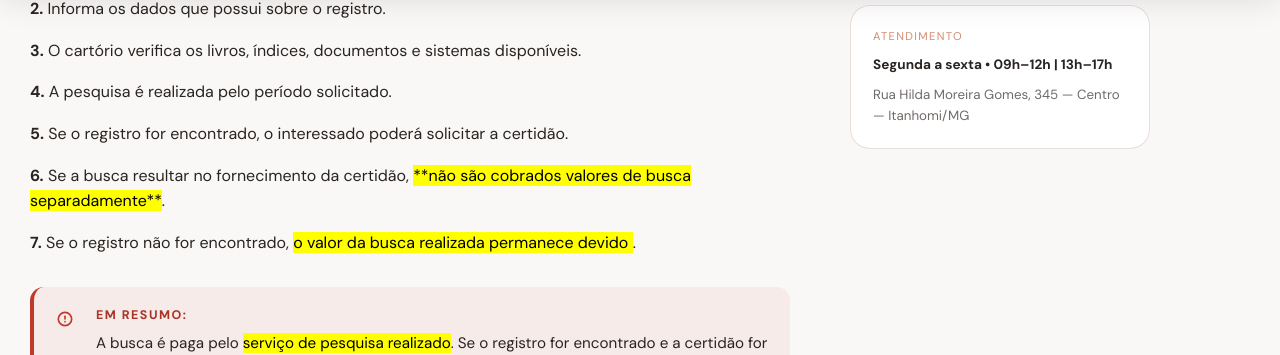
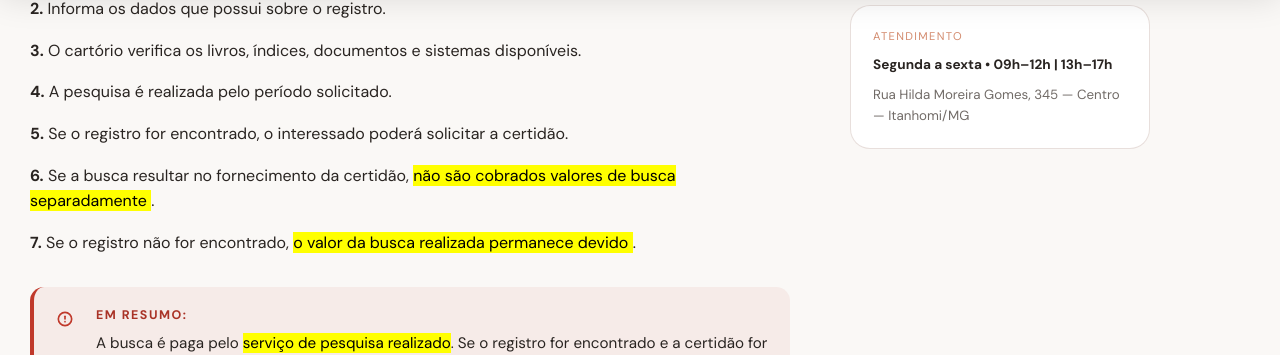
Before and after one commit to Crednom/cartorio-site, a Jekyll site: the page built from _servicos/civil/busca.md, in a window 1280 px wide and 900 px high, scrolled down 4764 px. Shown: the part 95-450 px from the top of the window. Built offline with Jekyll 4.4.1, drawn with Linux system fonts in a browser that asks for light colours.

```diff
--- a/_servicos/civil/busca.md
+++ b/_servicos/civil/busca.md
@@ -165,7 +165,7 @@ Se o registro for encontrado e a certidão for fornecida, <mark> a busca não de
 
 **5.** Se o registro for encontrado, o interessado poderá solicitar a certidão.
 
-**6.** Se a busca resultar no fornecimento da certidão, <mark>**não são cobrados valores de busca separadamente**</mark>.
+**6.** Se a busca resultar no fornecimento da certidão, <mark> não são cobrados valores de busca separadamente </mark>.
 
 **7.** Se o registro não for encontrado, <mark> o valor da busca realizada permanece devido </mark>.
 
```
Also changed, not shown: 1 other file.
